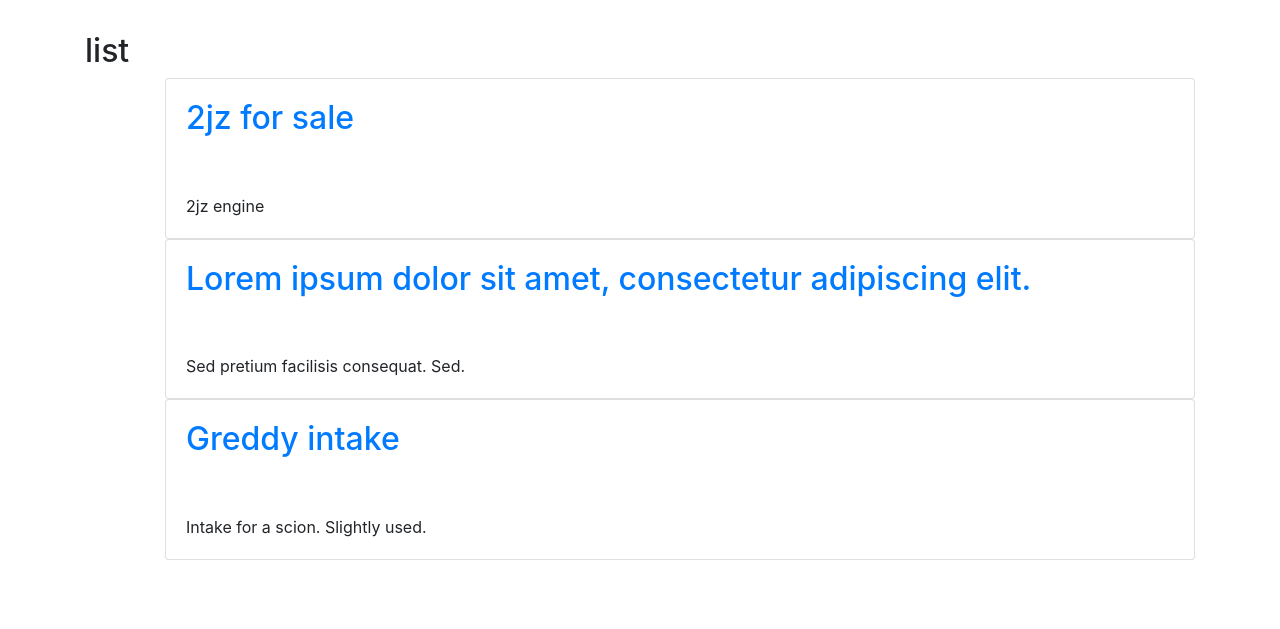
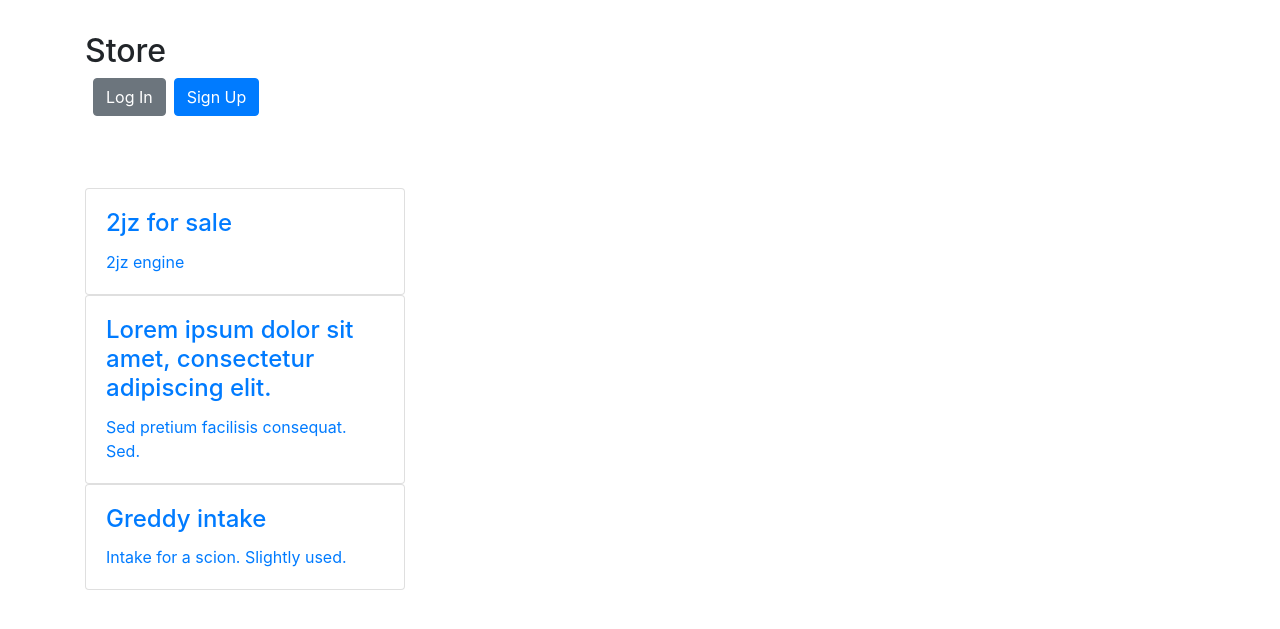
Before and after one commit to furgot100/CarHub, a Django app: page /store/ in a window 1280 px wide. Shown: the part 56-685 px from the top of the page. Run offline with Django 3.2, Linux system fonts and the light colour scheme; data comes from the database, SQL or seed files in the repository; both versions use the stored data as it was after the commit; some libraries are stand-ins or nearby versions.

Commit message:
user can create new items

```diff
--- a/posts/models.py
+++ b/posts/models.py
@@ -47,6 +47,7 @@ class Products(models.Model):
     summary = models.TextField()
     author = models.ForeignKey(User, on_delete=models.PROTECT)
     slug = models.CharField(max_length=settings.POST_TITLE_MAX_LENGTH, blank=True, editable=False)
+    picture = models.ImageField(blank=True, null=True, upload_to='images/')
 
     def __str__(self):
         return self.title
--- a/posts/templates/blog/post.html
+++ b/posts/templates/blog/post.html
@@ -2,8 +2,6 @@
 {% block content %}
 <h1>{{ post.title }}</h1>
 <p>{{post.content}}</p>
-{% if post.picture != None %}
-    <img src="{{ post.picture.url }}">
-{% endif %}
+
 
 {% endblock %}
--- a/posts/templates/store/list.html
+++ b/posts/templates/store/list.html
@@ -3,20 +3,33 @@
 
 {% block content %}
 <body></body>
-    <h2>list</h2>
+    <h2>Store</h2>
+    <form class="form-inline ml-auto">
+      {% if user.is_authenticated %}
+        <a href="{% url 'posts:store-new' %}" class="btn-secondary ml-2">Post New Item</a>
+      {% else %}
+      <a href="{% url 'login' %}" class="btn btn-secondary ml-2">Log In</a>
+      <a href="{% url 'signup' %}" class="btn btn-primary ml-2">Sign Up</a>
+      {% endif %}
+    </form>
+    <br>
+    <br>
+
     {% if store_list %}
-    <ul>
+    <br>
     {% for store in store_list %}
-      <ul>
-        <div class="card">
-          <div class="card-body">
-            <h2><a href="{{ store.slug }}">{{ store.title }}</a></h2>
-            <br>
-            <br>
-            {{ store.description }}
+    <div class="row">
+      <div class="col-md-3">
+        <a href="{{ store.slug }}">
+          <div class="card" style="width: 20rem;">
+            <div class="card-body">
+              <h4 class="card-title">{{ store.title }}</h4>
+              <p class="card-text">{{ store.description }}</p>
+            </div>
           </div>
-        </div>
-      </ul>
+        </a>
+      </div>
+    </div>
     {% endfor %}
     </ul>
     {% else %}
--- a/posts/templates/blog/new.html
+++ b/posts/templates/store/new_item.html
@@ -2,8 +2,8 @@
 
 {% block content %}
     <h2>New post</h2>
-    <form method="POST" class="post-form">{
-        % csrf_token %}
+    <form method="POST" class="post-form">
+        {% csrf_token %}
         {{ form.as_p }}
         <button type="submit" class="save btn btn-default">Save</button>
     </form>
--- a/posts/urls.py
+++ b/posts/urls.py
@@ -1,5 +1,5 @@
 from django.urls import path
-from .views import PostCreateView, PostDetailView, PostListView, HomeView, PostDeleteView, ProductListView, ProductDetailView
+from .views import PostCreateView, PostDetailView, PostListView, HomeView, PostDeleteView, ProductListView, ProductDetailView, ProductCreateView
 from django.conf import settings
 from django.conf.urls.static import static
 
@@ -12,6 +12,7 @@ urlpatterns = [
     # path('<slug>/delete', PostDeleteView.as_view(), name='post-delete-page')
     path('store/', ProductListView.as_view(), name="store-list"),
     path('store/<str:slug>/', ProductDetailView.as_view(), name='store-item'),
+    path('store/new', ProductCreateView.as_view(), name='store-new'),
 ]
 
 if settings.DEBUG:
--- a/posts/views.py
+++ b/posts/views.py
@@ -4,7 +4,7 @@ from django.views.generic.list import ListView
 from django.views.generic.detail import DetailView
 from django.http import HttpResponse, Http404
 from django.views.generic.edit import CreateView
-from posts.forms import PostCreateForm
+from posts.forms import PostCreateForm, ProductCreateForm
 from django.http import HttpResponseRedirect
 from django.urls import reverse_lazy
 from django.views.generic import TemplateView, DeleteView
@@ -79,3 +79,17 @@ class ProductDetailView(DetailView):
         except Products.DoesNotExist:
             raise Http404("Product doesn't exist")
         return render(request, 'store/item.html', {'product' : product})
+
+
+class ProductCreateView(CreateView):
+    def get(self, request, *args, **kwargs):
+        product = {'form': ProductCreateForm()}
+        return render(request, 'store/new_item.html', product)
+
+    def post(self, request, *args, **kwargs):
+        form = ProductCreateForm(request.POST)
+        if form.is_valid():
+            item = form.save()
+            item.save()
+            return HttpResponseRedirect(reverse_lazy('posts:store-list'))
+        return render(request,'store/new_item.html', {'form': form})
--- /dev/null
+++ b/static/css/project.css
@@ -0,0 +1,3 @@
+/* body {
+    background-color: 	#404040;
+} */
```
Also changed, not shown: posts/forms.py (+6 -1 lines), posts/templates/base.html (+33 -6 lines), posts/templates/blog/list.html (+12 -3 lines), db.sqlite3, posts/migrations/0005_products_picture.py (added).
